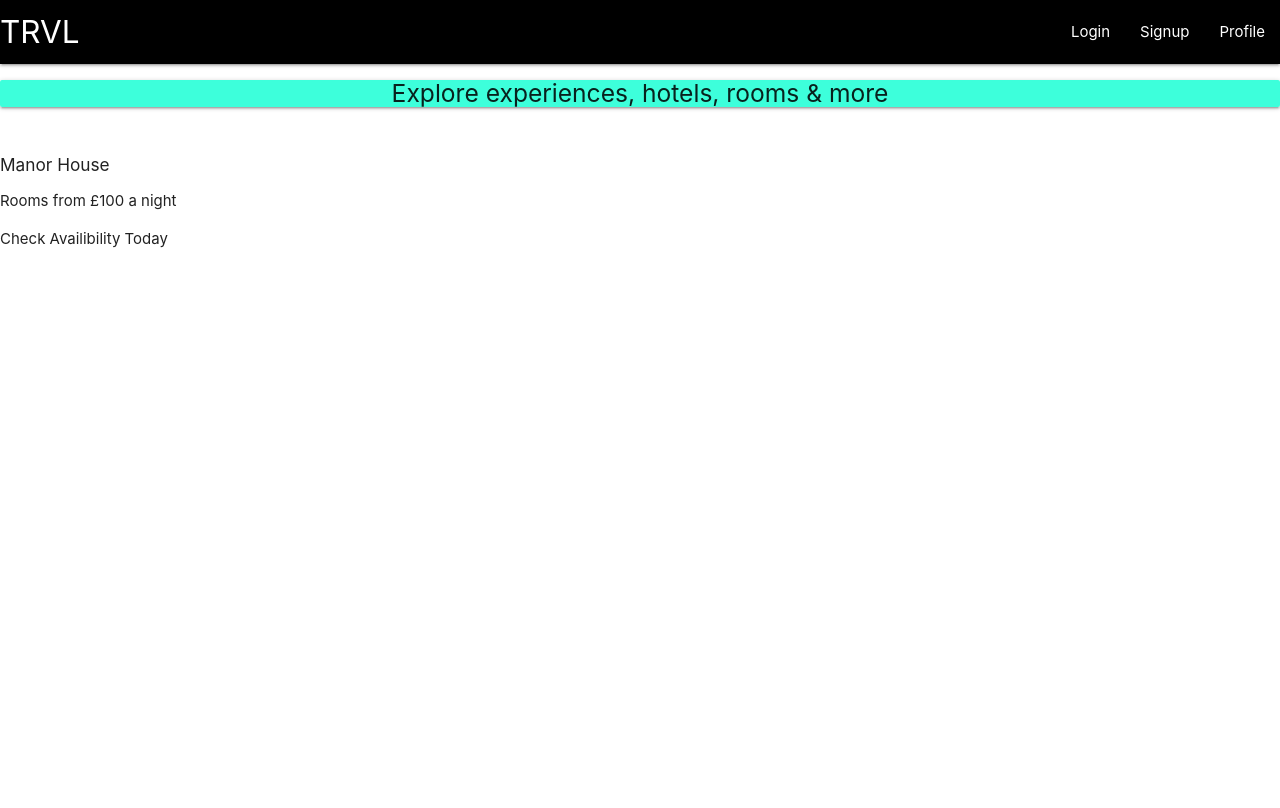
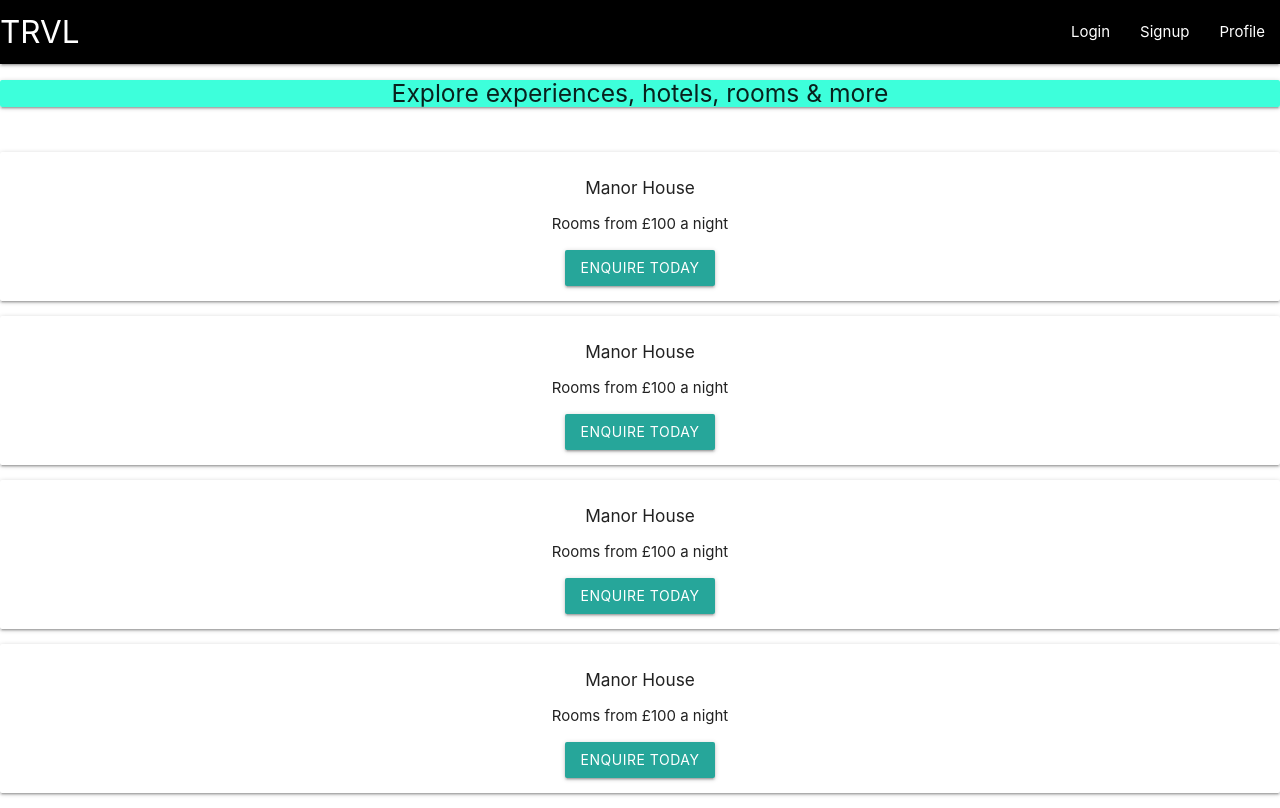
Before and after one commit to ZacariDigital/TRVL-APP-FRONT-END, a React (Create React App) app in the folder client/: page / in a window 1280 px wide. Built offline with nearby package versions, Linux system fonts and the light colour scheme.

Commit message:
creating home page

```diff
--- a/client/src/App.css
+++ b/client/src/App.css
@@ -11,3 +11,11 @@ a{
   text-align: center;
   background-color: rgba(0, 255, 208, 0.76);
 }
+
+
+
+.content-book{
+  text-align: center;
+  padding: 15px;
+  height: auto;
+}
--- a/client/src/components/Home.js
+++ b/client/src/components/Home.js
@@ -5,15 +5,29 @@ const Home = ()=>{
         <div className="home">
             <div className="card home-title">
                 <h5>Explore experiences, hotels, rooms & more</h5>
-
             </div>
             <div className="card-image">
-                <img scr="https://www.exclusive.co.uk/media/4071/thm_mg_2934_retouched.jpg?anchor=center&mode=crop&width=1000&rnd=131601419550000000"></img>
+                <img scr="https://i.picsum.photos/id/26/200/200.jpg?hmac=A1fbIskzMWVQs1JuyIsJXYGuCgqVwevLXT4YaIJM3Rk"/>
             </div>
-            <div className="card-content">
+            <div className="card content-book">
                 <h6>Manor House</h6>
                 <p>Rooms from £100 a night</p>
-                <btn>Check Availibility Today</btn>
+                <btn className="btn waves-effect waves-heavy">Enquire Today</btn>
+            </div>
+            <div className="card content-book">
+                <h6>Manor House</h6>
+                <p>Rooms from £100 a night</p>
+                <btn className="btn waves-effect waves-heavy">Enquire Today</btn>
+            </div>
+            <div className="card content-book">
+                <h6>Manor House</h6>
+                <p>Rooms from £100 a night</p>
+                <btn className="btn waves-effect waves-heavy">Enquire Today</btn>
+            </div>
+            <div className="card content-book">
+                <h6>Manor House</h6>
+                <p>Rooms from £100 a night</p>
+                <btn className="btn waves-effect waves-heavy">Enquire Today</btn>
             </div>
         </div>
     )
```
